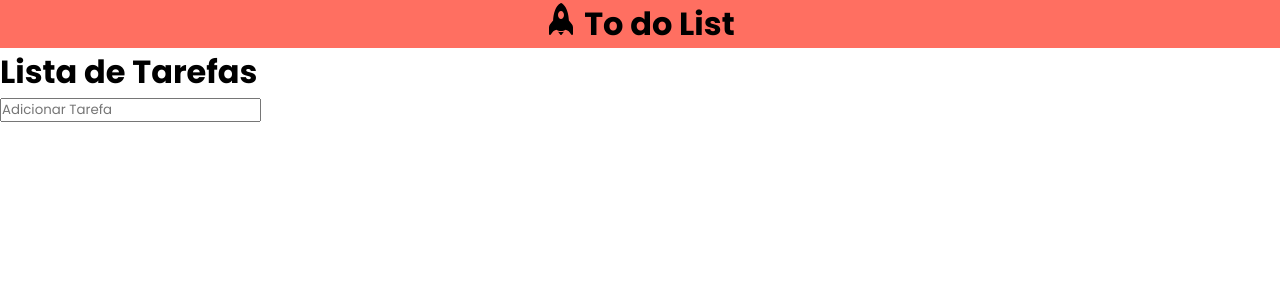
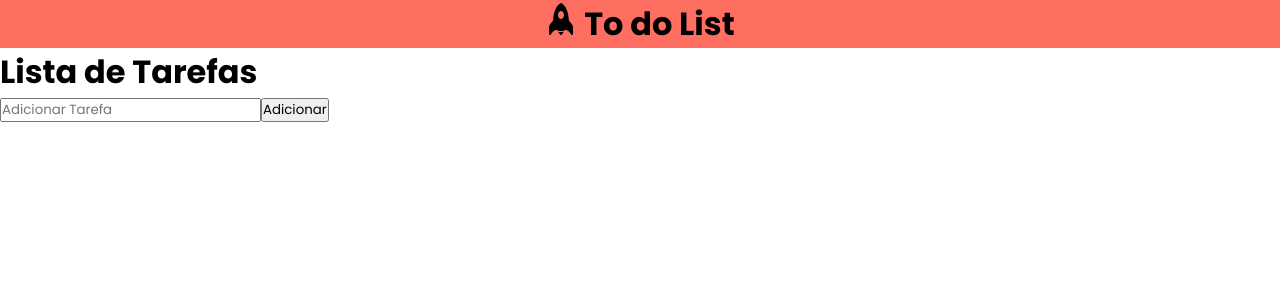
Before and after one commit to jeffmmartins/task-manager, a React (Create React App) app: page / in a window 1280 px wide. Shown: the top 300 px of the page. Built offline with nearby package versions, Linux system fonts and the light colour scheme.

Commit message:
feat: button added

```diff
--- a/src/components/Form/Form.tsx
+++ b/src/components/Form/Form.tsx
@@ -4,6 +4,7 @@ export const Form: React.FC = () => {
     return(
         <>
         <input type="text" placeholder="Adicionar Tarefa" />
+        <button>Adicionar</button>
         </>
     )
 }
```
